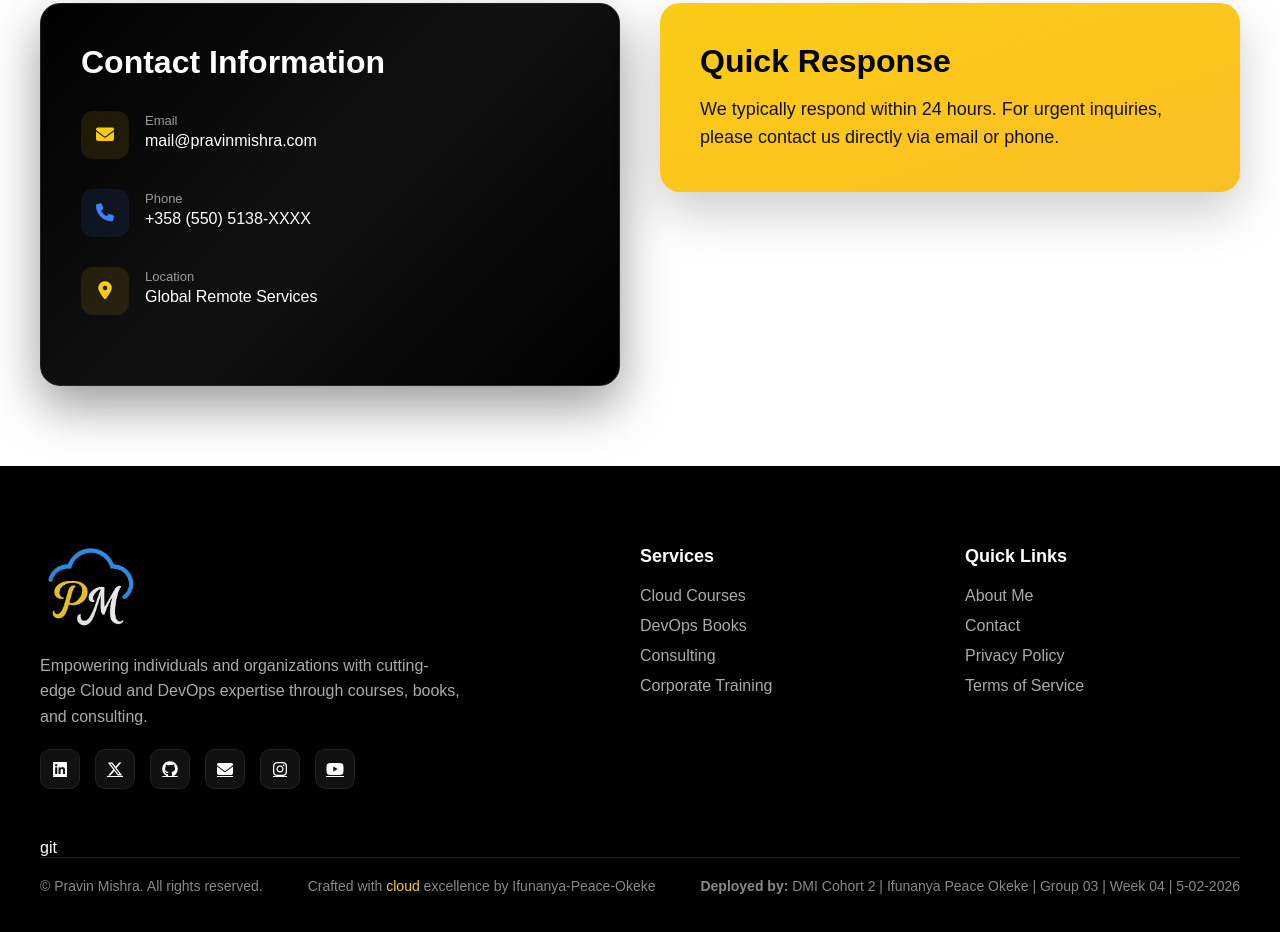
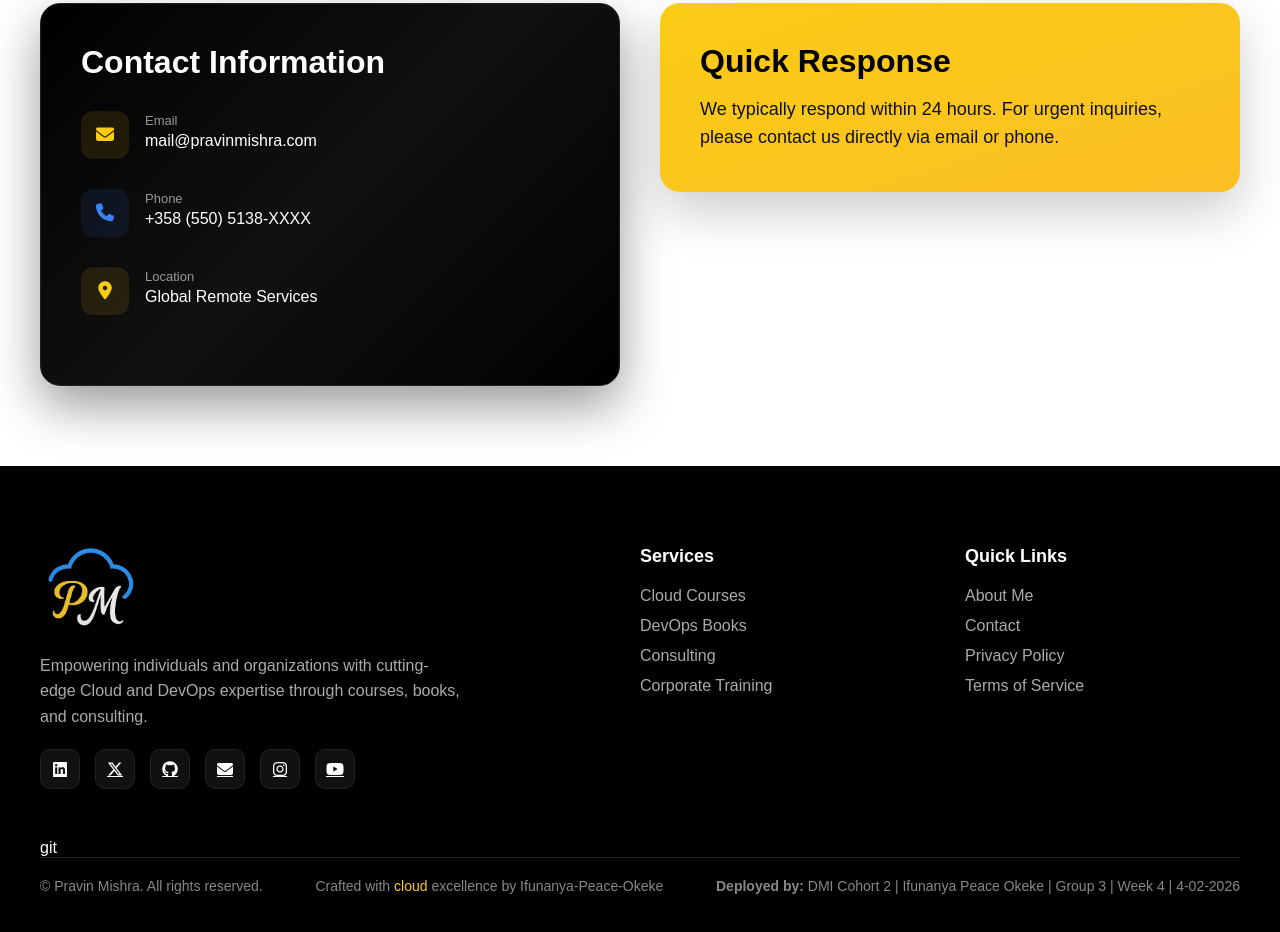
Before and after one commit to Peace-digitals/Pravin-Mishra-Portfolio-Template, a plain HTML site: page Pravin-Mishra-Portfolio-Template-main/index.html in a window 1280 px wide. Shown: the part 7463-8395 px from the top of the page. Drawn offline with Linux system fonts and the light colour scheme.

Commit message:
Updated footer

```diff
--- a/Pravin-Mishra-Portfolio-Template-main/index.html
+++ b/Pravin-Mishra-Portfolio-Template-main/index.html
@@ -602,7 +602,7 @@
       <div class="footer-bottom">
         <p>© <span id="year"></span> Pravin Mishra. All rights reserved.</p>
         <p>Crafted with <span>cloud</span> excellence by Ifunanya-Peace-Okeke</p>
-        <p><strong>Deployed by:</strong> DMI Cohort 2 | Ifunanya Peace Okeke | Group 03 | Week 04 | 5-02-2026</p>
+        <p><strong>Deployed by:</strong> DMI Cohort 2 | Ifunanya Peace Okeke | Group 3 | Week 4 | 4-02-2026</p>
       </div>
 
     </div>
```
